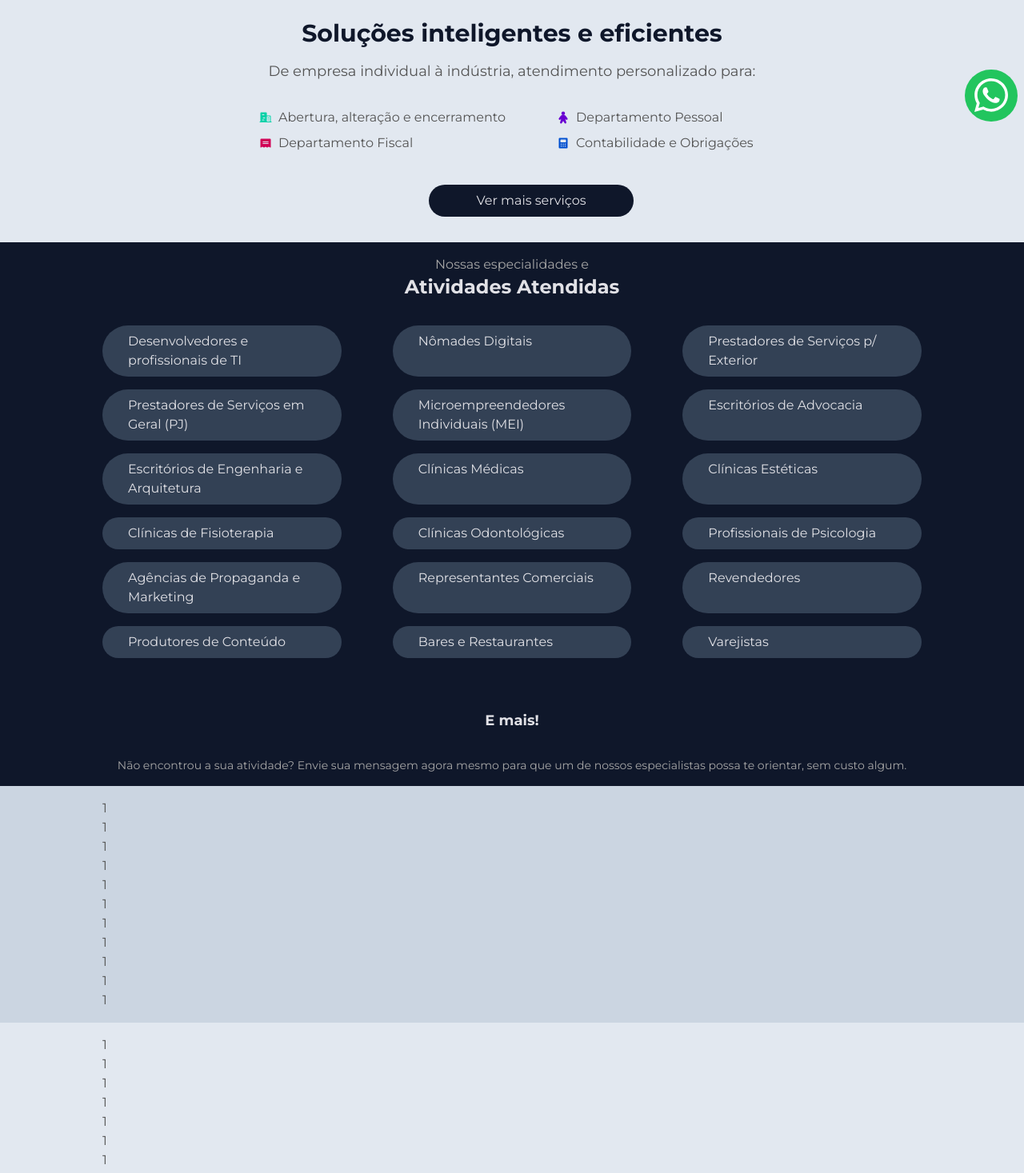
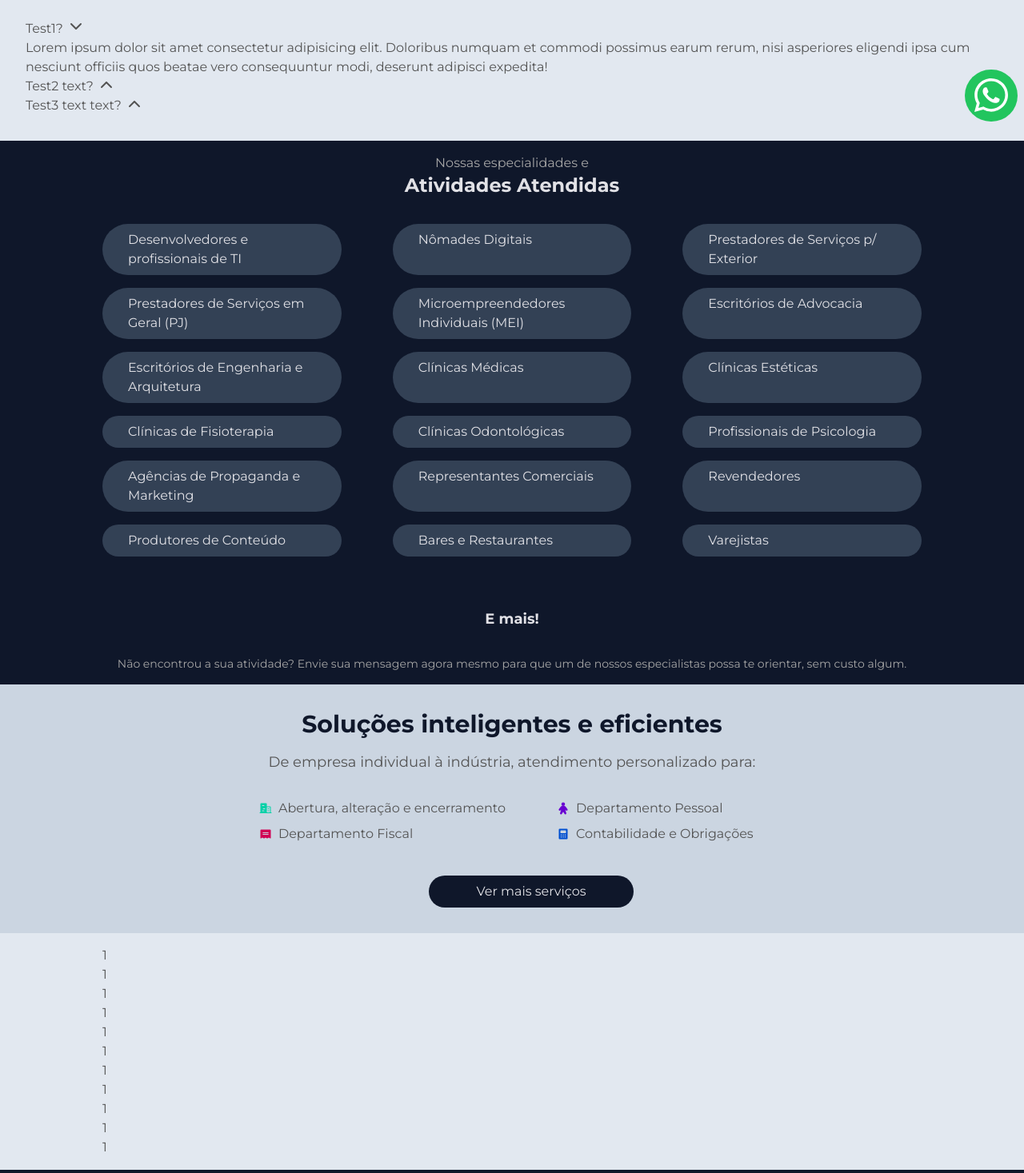
Before and after one commit to artenlf/dalmoarten, a Next.js app: page / in a window 1280 px wide. Shown: the part 640-2107 px from the top of the page at 80% size. Built offline with nearby package versions, Linux system fonts and the light colour scheme.

Commit message:
feat: added accordion structure

```diff
--- a/src/pages/index.tsx
+++ b/src/pages/index.tsx
@@ -1,7 +1,10 @@
-import Image from 'next/image'
-import Link from 'next/link'
-import { Buildings, Calculator, Person, Receipt } from 'phosphor-react'
-import BannerImage from '../assets/banner/1.png'
+import { faChevronDown, faChevronUp } from '@fortawesome/free-solid-svg-icons';
+import { FontAwesomeIcon } from '@fortawesome/react-fontawesome';
+import * as Accordion from '@radix-ui/react-accordion';
+import Image from 'next/image';
+import Link from 'next/link';
+import { Buildings, Calculator, Person, Receipt } from 'phosphor-react';
+import BannerImage from '../assets/banner/1.png';
 
 export default function Home() {
   return (
@@ -31,6 +34,69 @@ export default function Home() {
         <Image src={BannerImage} height={400} alt="" />
       </section>
       <section className='flex flex-col p-8 gap-4'>
+        <Accordion.Root className="AccordionRoot" type="single" defaultValue="item-1" collapsible>
+          <Accordion.Item className="AccordionItem" value="item-1" >
+            <Accordion.Trigger className='flex'>
+              Test1?
+              <FontAwesomeIcon className='ml-2' icon={faChevronDown} />
+            </Accordion.Trigger>
+            <Accordion.Content>
+              Lorem ipsum dolor sit amet consectetur adipisicing elit. Doloribus numquam et commodi possimus earum rerum, nisi asperiores eligendi ipsa cum nesciunt officiis quos beatae vero consequuntur modi, deserunt adipisci expedita!
+            </Accordion.Content>
+          </Accordion.Item>
+
+          <Accordion.Item className="AccordionItem" value="item-2">
+            <Accordion.Trigger>
+              Test2 text?
+              <FontAwesomeIcon className='ml-2' icon={faChevronUp} />
+            </Accordion.Trigger>
+            <Accordion.Content>
+              Lorem ipsum dolor sit amet consectetur adipisicing elit. Doloribus numquam et commodi possimus earum rerum, nisi asperiores eligendi ipsa cum nesciunt officiis quos beatae vero consequuntur modi, deserunt adipisci expedita!
+            </Accordion.Content>
+          </Accordion.Item>
+
+          <Accordion.Item className="AccordionItem" value="item-3">
+            <Accordion.Trigger>
+              Test3 text text?
+              <FontAwesomeIcon className='ml-2' icon={faChevronUp} />
+            </Accordion.Trigger>
+            <Accordion.Content className="AccordionContent">
+              Lorem ipsum dolor sit amet consectetur adipisicing elit. Doloribus numquam et commodi possimus earum rerum, nisi asperiores eligendi ipsa cum nesciunt officiis quos beatae vero consequuntur modi, deserunt adipisci expedita!
+            </Accordion.Content>
+          </Accordion.Item>
+        </Accordion.Root>
+      </section>
+      <section
+        className=' bg-slate-900 text-gray-100 py-4 px-32 flex flex-col items-center'
+      >
+        <span className='text-gray-300'>Nossas especialidades e</span>
+        <h2 className='text-2xl font-bold'>Atividades Atendidas</h2>
+        <div className='grid grid-cols-3 gap-x-16 gap-y-4 mt-8'>
+          <span className='bg-slate-700 rounded-full py-2 px-8 hover:text-gold-700'>Desenvolvedores e profissionais de TI</span>
+          <span className='bg-slate-700 rounded-full py-2 px-8 hover:text-gold-700'>Nômades Digitais</span>
+          <span className='bg-slate-700 rounded-full py-2 px-8 hover:text-gold-700'>Prestadores de Serviços p/ Exterior</span>
+          <span className='bg-slate-700 rounded-full py-2 px-8 hover:text-gold-700'>Prestadores de Serviços em Geral (PJ)</span>
+          <span className='bg-slate-700 rounded-full py-2 px-8 hover:text-gold-700'>Microempreendedores Individuais (MEI)</span>
+          <span className='bg-slate-700 rounded-full py-2 px-8 hover:text-gold-700'>Escritórios de Advocacia</span>
+          <span className='bg-slate-700 rounded-full py-2 px-8 hover:text-gold-700'>Escritórios de Engenharia e Arquitetura</span>
+          <span className='bg-slate-700 rounded-full py-2 px-8 hover:text-gold-700'>Clínicas Médicas</span>
+          <span className='bg-slate-700 rounded-full py-2 px-8 hover:text-gold-700'>Clínicas Estéticas</span>
+          <span className='bg-slate-700 rounded-full py-2 px-8 hover:text-gold-700'>Clínicas de Fisioterapia</span>
+          <span className='bg-slate-700 rounded-full py-2 px-8 hover:text-gold-700'>Clínicas Odontológicas</span>
+          <span className='bg-slate-700 rounded-full py-2 px-8 hover:text-gold-700'>Profissionais de Psicologia</span>
+          <span className='bg-slate-700 rounded-full py-2 px-8 hover:text-gold-700'>Agências de Propaganda e Marketing</span>
+          <span className='bg-slate-700 rounded-full py-2 px-8 hover:text-gold-700'>Representantes Comerciais</span>
+          <span className='bg-slate-700 rounded-full py-2 px-8 hover:text-gold-700'>Revendedores</span>
+          <span className='bg-slate-700 rounded-full py-2 px-8 hover:text-gold-700'>Produtores de Conteúdo</span>
+          <span className='bg-slate-700 rounded-full py-2 px-8 hover:text-gold-700'>Bares e Restaurantes</span>
+          <span className='bg-slate-700 rounded-full py-2 px-8 hover:text-gold-700'>Varejistas</span>
+        </div>
+        <span className='text-lg font-bold mt-16'>E mais!</span>
+        <p className='text-sm text-gray-300 mt-8'>Não encontrou a sua atividade? Envie sua mensagem agora mesmo para que um de nossos especialistas possa te orientar, sem custo algum.</p>
+      </section>
+      <section
+        className=' bg-slate-300 flex flex-col p-8 gap-4'
+      >
         <h2
           className='font-bold text-3xl text-center text-slate-900 mx-auto max-w-xl'
         >
@@ -76,49 +142,6 @@ export default function Home() {
         </div>
       </section>
       <section
-        className=' bg-slate-900 text-gray-100 py-4 px-32 flex flex-col items-center'
-      >
-        <span className='text-gray-300'>Nossas especialidades e</span>
-        <h2 className='text-2xl font-bold'>Atividades Atendidas</h2>
-        <div className='grid grid-cols-3 gap-x-16 gap-y-4 mt-8'>
-          <span className='bg-slate-700 rounded-full py-2 px-8 hover:text-gold-700'>Desenvolvedores e profissionais de TI</span>
-          <span className='bg-slate-700 rounded-full py-2 px-8 hover:text-gold-700'>Nômades Digitais</span>
-          <span className='bg-slate-700 rounded-full py-2 px-8 hover:text-gold-700'>Prestadores de Serviços p/ Exterior</span>
-          <span className='bg-slate-700 rounded-full py-2 px-8 hover:text-gold-700'>Prestadores de Serviços em Geral (PJ)</span>
-          <span className='bg-slate-700 rounded-full py-2 px-8 hover:text-gold-700'>Microempreendedores Individuais (MEI)</span>
-          <span className='bg-slate-700 rounded-full py-2 px-8 hover:text-gold-700'>Escritórios de Advocacia</span>
-          <span className='bg-slate-700 rounded-full py-2 px-8 hover:text-gold-700'>Escritórios de Engenharia e Arquitetura</span>
-          <span className='bg-slate-700 rounded-full py-2 px-8 hover:text-gold-700'>Clínicas Médicas</span>
-          <span className='bg-slate-700 rounded-full py-2 px-8 hover:text-gold-700'>Clínicas Estéticas</span>
-          <span className='bg-slate-700 rounded-full py-2 px-8 hover:text-gold-700'>Clínicas de Fisioterapia</span>
-          <span className='bg-slate-700 rounded-full py-2 px-8 hover:text-gold-700'>Clínicas Odontológicas</span>
-          <span className='bg-slate-700 rounded-full py-2 px-8 hover:text-gold-700'>Profissionais de Psicologia</span>
-          <span className='bg-slate-700 rounded-full py-2 px-8 hover:text-gold-700'>Agências de Propaganda e Marketing</span>
-          <span className='bg-slate-700 rounded-full py-2 px-8 hover:text-gold-700'>Representantes Comerciais</span>
-          <span className='bg-slate-700 rounded-full py-2 px-8 hover:text-gold-700'>Revendedores</span>
-          <span className='bg-slate-700 rounded-full py-2 px-8 hover:text-gold-700'>Produtores de Conteúdo</span>
-          <span className='bg-slate-700 rounded-full py-2 px-8 hover:text-gold-700'>Bares e Restaurantes</span>
-          <span className='bg-slate-700 rounded-full py-2 px-8 hover:text-gold-700'>Varejistas</span>
-        </div>
-        <span className='text-lg font-bold mt-16'>E mais!</span>
-        <p className='text-sm text-gray-300 mt-8'>Não encontrou a sua atividade? Envie sua mensagem agora mesmo para que um de nossos especialistas possa te orientar, sem custo algum.</p>
-      </section>
-      <section
-        className=' bg-slate-300 py-4 px-32 justify-evenly'
-      >
-        <p>1</p>
-        <p>1</p>
-        <p>1</p>
-        <p>1</p>
-        <p>1</p>
-        <p>1</p>
-        <p>1</p>
-        <p>1</p>
-        <p>1</p>
-        <p>1</p>
-        <p>1</p>
-      </section>
-      <section
         className='py-4 px-32 justify-evenly'
       >
         <p>1</p>
```
